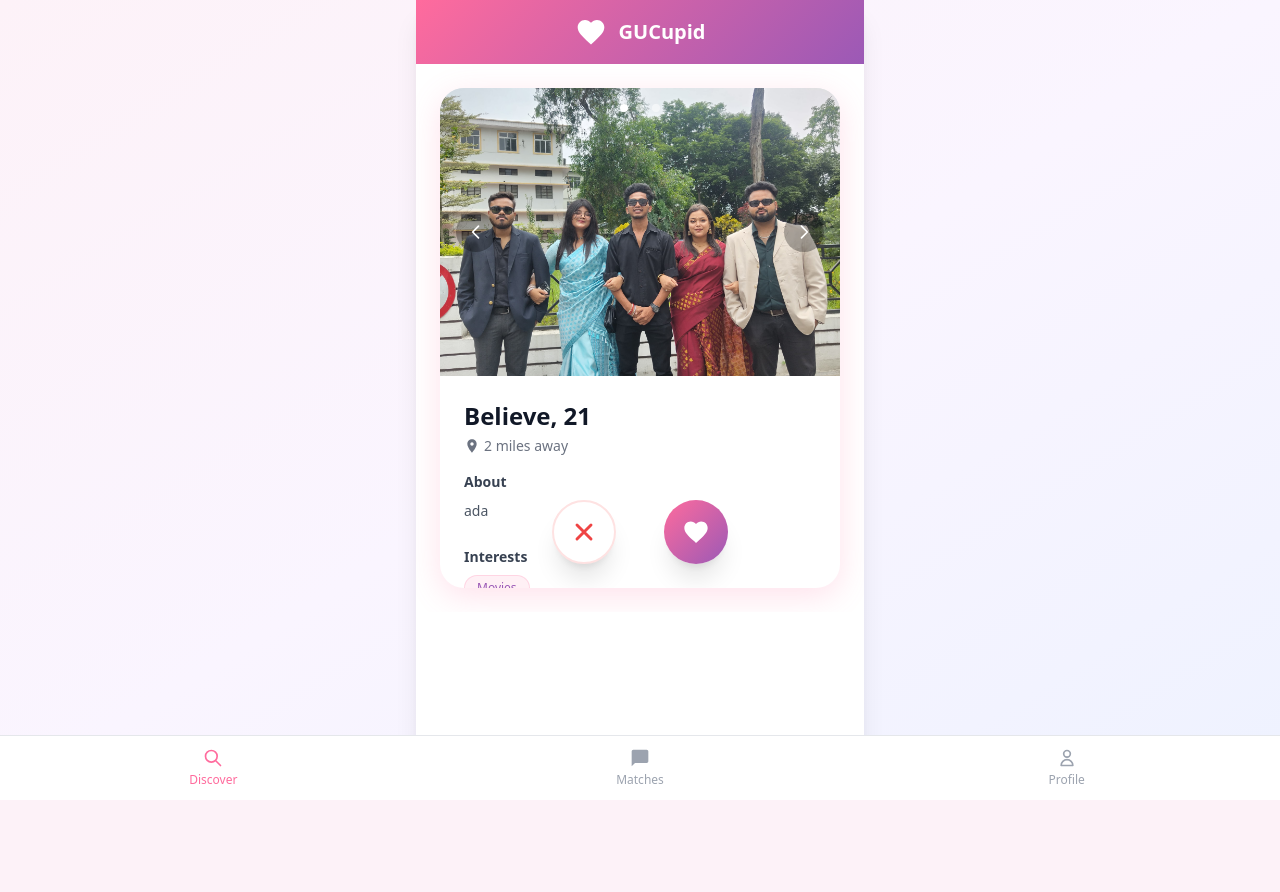
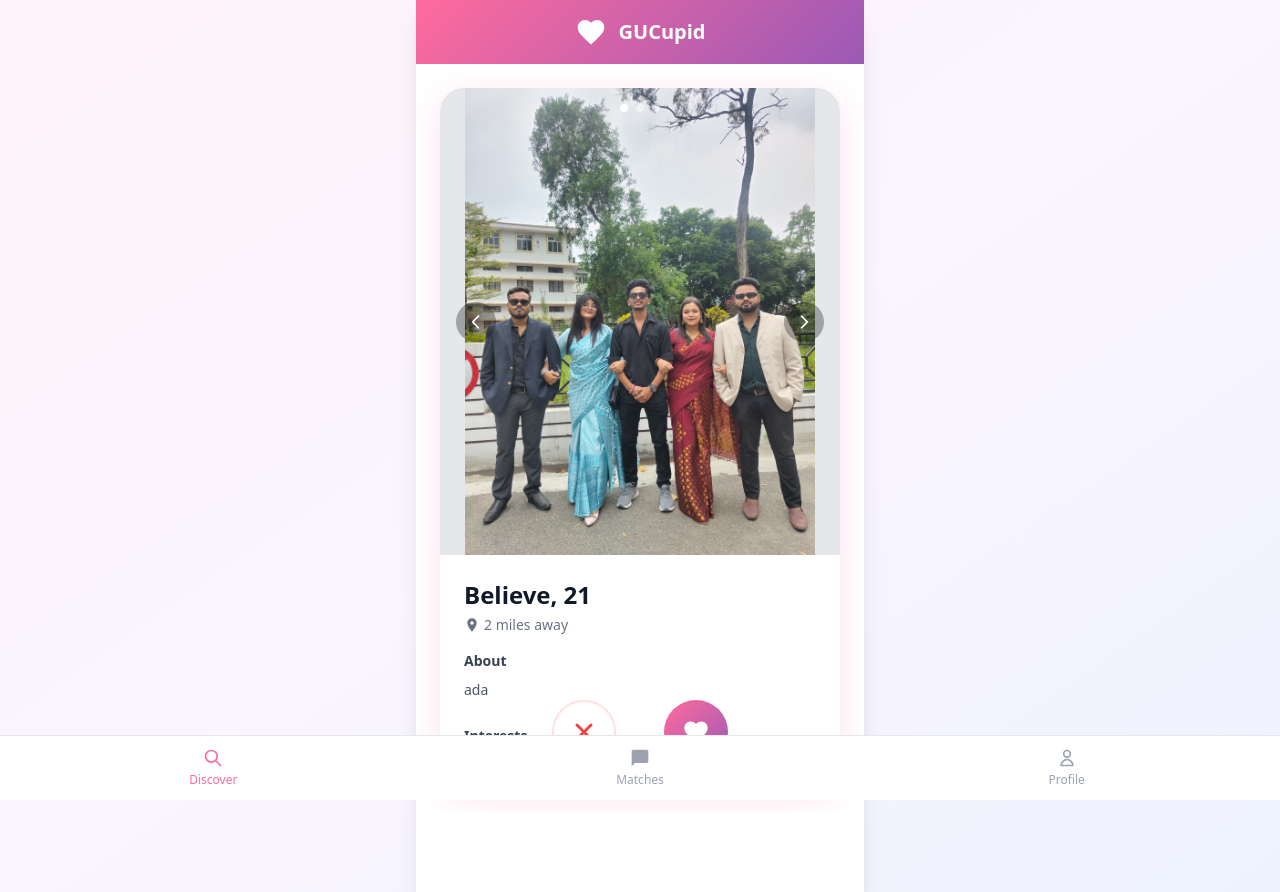
Before and after one commit to Bishal1234-ui/GUCUPID, a Django app: template templates/core/home.html in a window 1280 px wide. Before the commit the page ends 800 px from the top, so only its background shows below. Run offline with Django 5.2, Linux system fonts and the light colour scheme; the template is opened without the code that fills it: values that come from a table or form of the project are taken from there, others are empty; data comes from the database, SQL or seed files in the repository; both versions use the stored data as it was after the commit; tables that the repository leaves empty hold one stand-in row (values such as "Sample post"); some libraries are stand-ins or nearby versions.

Commit message:
Checkpoint before assistant change: Improve profile display and add a button to retrieve rejected profiles
Adjusts card size and image display on profile cards; adds rejected profiles view.

Replit-Commit-Author: Assistant

```diff
--- a/templates/core/home.html
+++ b/templates/core/home.html
@@ -21,14 +21,14 @@
             <div id="discover-tab" class="tab-content">
                 <div class="p-6 h-full">
                     {% if potential_matches %}
-                        <div class="relative h-[500px]" id="card-stack">
+                        <div class="relative h-[700px]" id="card-stack">
                             {% for profile in potential_matches %}
                             <div class="swipe-card absolute inset-0 bg-white rounded-3xl romantic-shadow overflow-hidden border-0 flex flex-col" data-user-id="{{ profile.user.id }}" data-current-photo="0" {% if not forloop.first %}style="display: none;"{% endif %}>
                                 <!-- Photo Section - Fixed Height -->
-                                <div class="relative h-72 bg-gray-200 overflow-hidden flex-shrink-0">
+                                <div class="relative h-[467px] bg-gray-200 overflow-hidden flex-shrink-0">
                                     {% if profile.get_photos %}
                                         {% for photo in profile.get_photos %}
-                                        <img src="{{ photo }}" alt="{{ profile.name }}'s photo" class="profile-photo w-full h-full object-cover absolute inset-0 transition-opacity duration-300" {% if not forloop.first %}style="opacity: 0;"{% endif %}>
+                                        <img src="{{ photo }}" alt="{{ profile.name }}'s photo" class="profile-photo w-full h-full object-contain absolute inset-0 transition-opacity duration-300" {% if not forloop.first %}style="opacity: 0;"{% endif %}>
                                         {% endfor %}
 
                                         <!-- Photo Navigation Arrows -->
```
Also changed, not shown: db.sqlite3.
